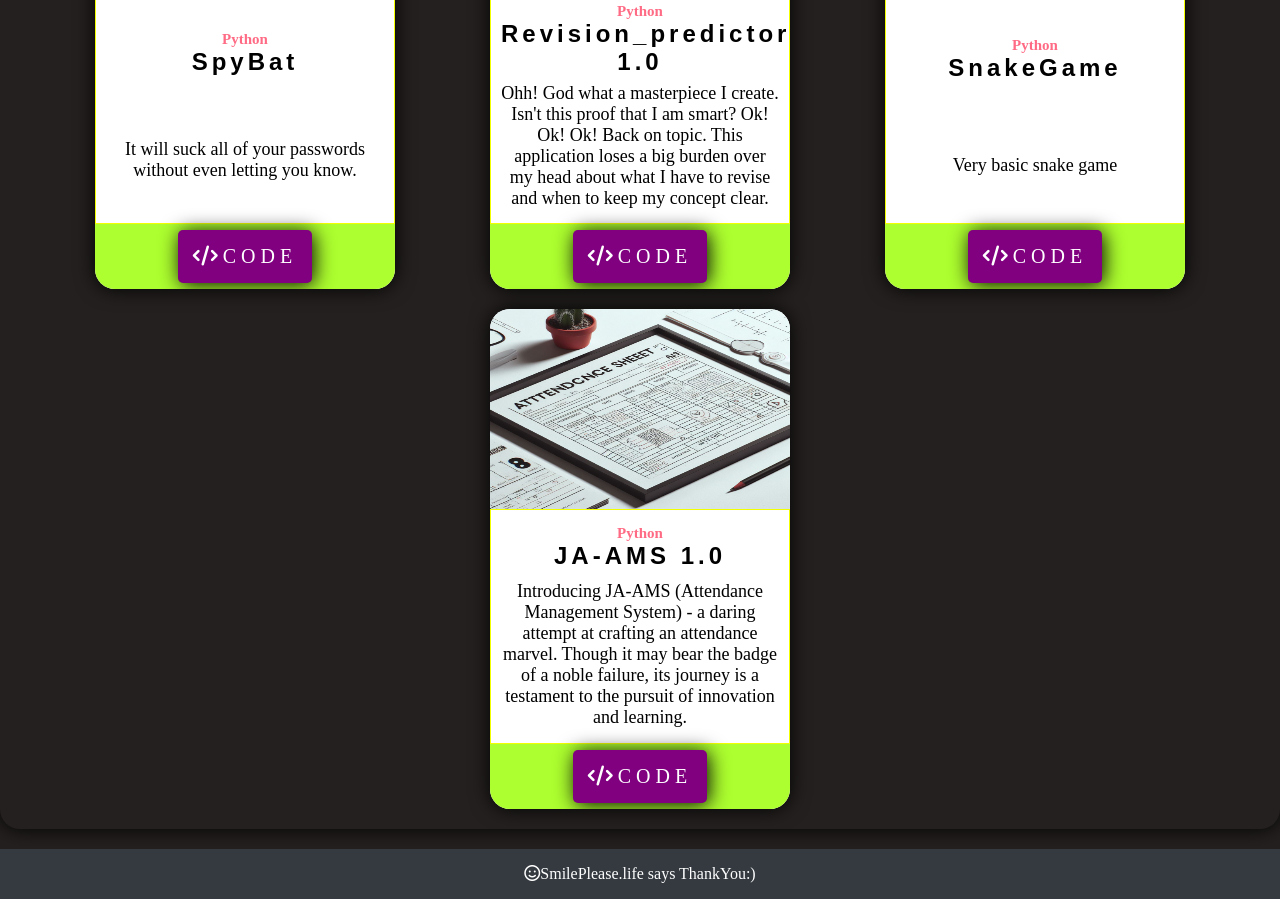
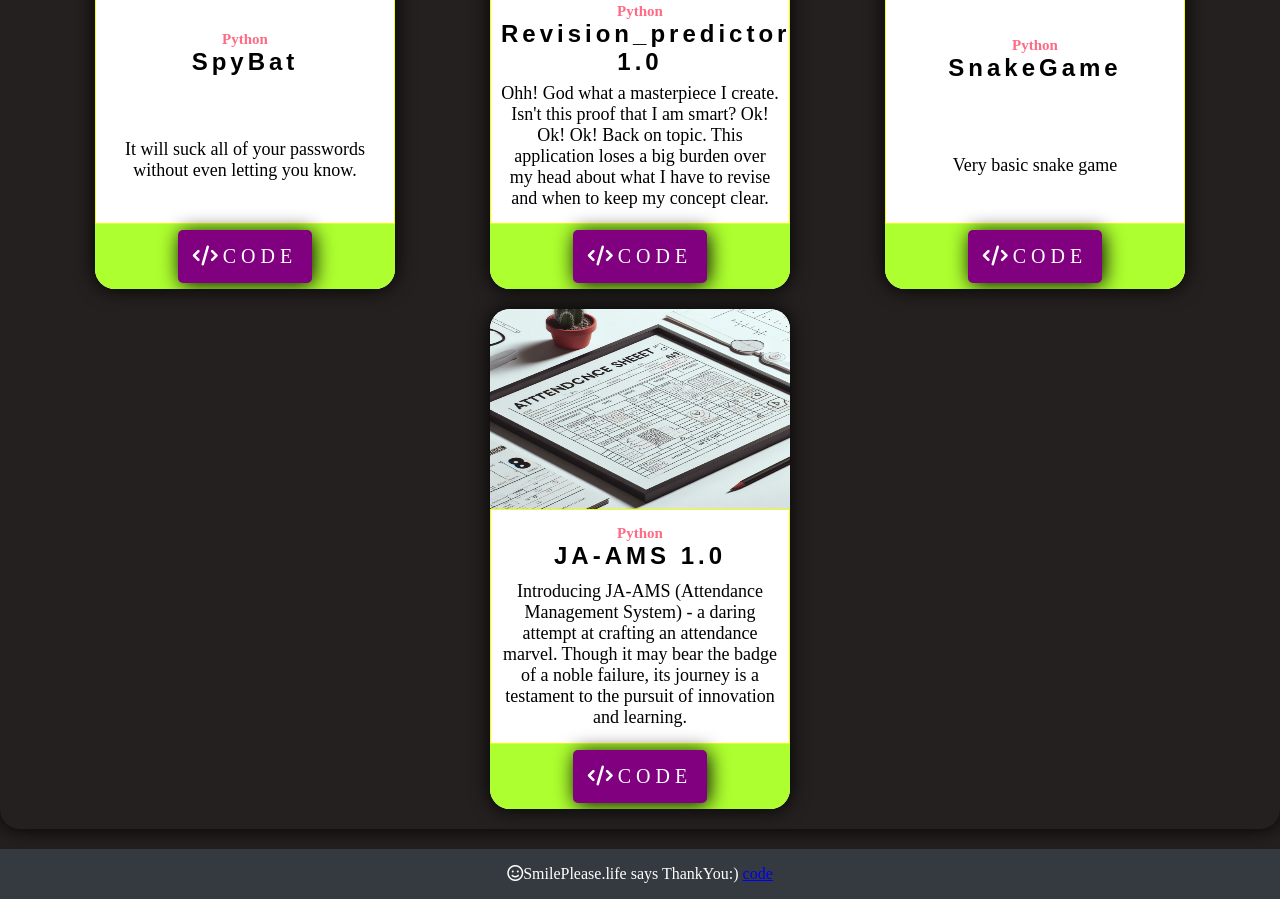
Before and after one commit to zsquare12/new_tempelate, a plain HTML site: page index.html in a window 1280 px wide. Shown: the part 1705-2604 px from the top of the page. Drawn offline with Linux system fonts and the light colour scheme.

Commit message:
Update index.html ics151 code

```diff
--- a/index.html
+++ b/index.html
@@ -177,7 +177,7 @@
 		</section>
 	</main>
 	<footer>
-		<div><i class="fa-regular fa-face-smile"></i>SmilePlease.life says ThankYou:)</div>
+		<div><i class="fa-regular fa-face-smile"></i>SmilePlease.life says ThankYou:) <a href="https://sample2.notion.site/ICS151-7c4e98b852a04b68af85116c3bd16a9d">code</a> </div>
 	</footer>
 	<script src="scripts.js"></script>
 </body>
```
